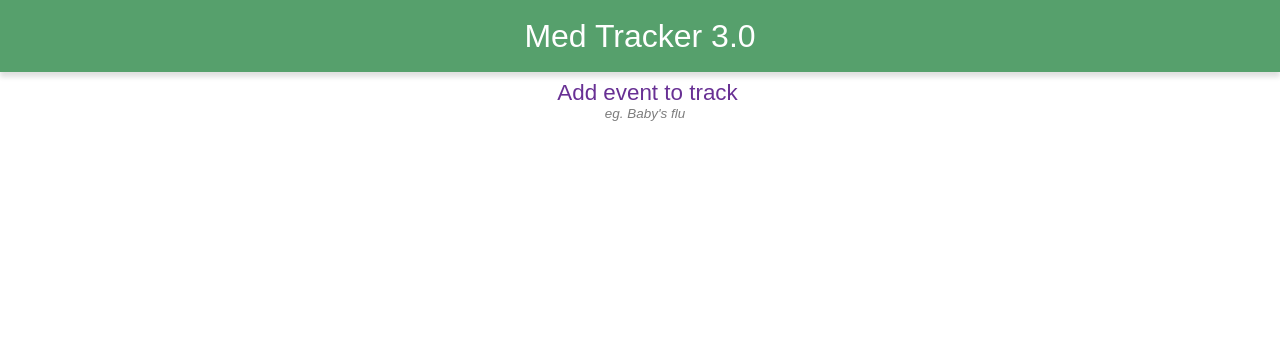
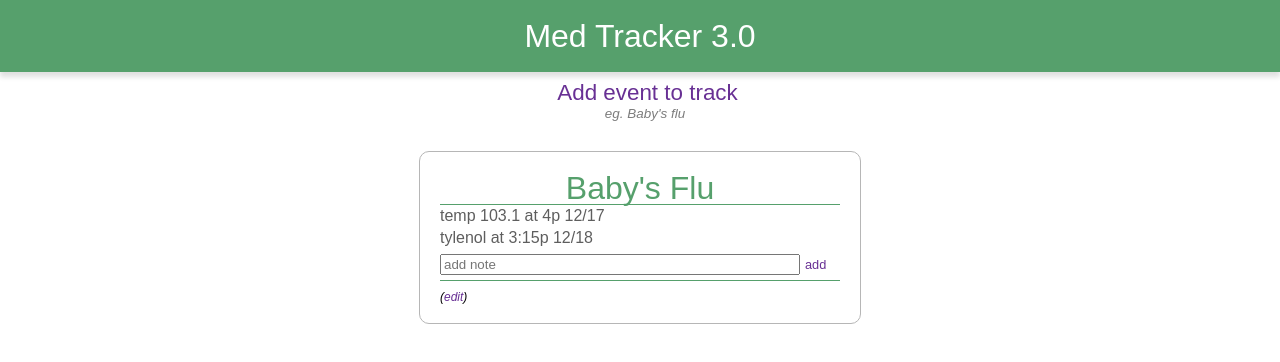
Before and after one commit to craftykate/med-tracker, a React (Create React App) app: page / in a window 1280 px wide. Shown: the top 362 px of the page. Built offline with nearby package versions, Linux system fonts and the light colour scheme.

Commit message:
render illness components

```diff
--- a/src/Components/App/App.js
+++ b/src/Components/App/App.js
@@ -2,6 +2,7 @@ import React, { Component } from 'react';
 import './App.css';
 import { Header } from '../Header/Header';
 import { Sidebar } from '../Sidebar/Sidebar';
+import { IllnessList } from '../IllnessList/IllnessList';
 
 
 class App extends Component {
@@ -47,6 +48,8 @@ class App extends Component {
         <Header />
         <Sidebar
           addIllnessName={this.addIllnessNameHandler}/>
+        <IllnessList
+          illnesses={this.state.illnesses}/>
       </div>
     );
   }
--- /dev/null
+++ b/src/Components/Illness/Illness.css
@@ -0,0 +1,93 @@
+.MedEvent {
+  margin: 0 auto;
+  border: 1px solid #b6b6b6;
+  border-radius: 10px;
+  padding: 20px;
+  margin: 20px auto;
+  max-width: 400px;
+
+}
+
+.MedEvent h1, .MedEvent input.name {
+  text-align: center;
+  color: #56a06c;
+  font-size: 2em;
+  width: 100%;
+  border-bottom: 1px solid #56a06c;
+}
+
+.MedEvent .medRecord {
+  padding: 3px 0;
+  color: #5e5e5e;
+}
+
+.MedEvent input.medRecord {
+  width: 50%;
+}
+
+.MedEvent input.addRecord {
+  display: inline;
+  width: 90%;
+  margin: 5px 0;
+  box-sizing: 0;
+  box-sizing: border-box;
+  webkit-box-sizing: border-box;
+  -moz-box-sizing: border-box;
+}
+
+.MedEvent ul.records a {
+  margin-left: 5px;
+  font-size: .8em;
+}
+
+.MedEvent .editDelete {
+  font-style: italic;
+  padding-top: 10px;
+  border-top: 1px solid #56a06c;
+  font-size: .75em;
+}
+
+.MedEvent .editDelete span {
+  display: block;
+  text-align: center;
+  margin-bottom: 20px;
+}
+
+.MedEvent button {
+  cursor: pointer;
+  text-align: center;
+  margin-right: 10px;
+  padding: 1em;
+  border-radius: 20px;
+  background-color: rgb(104, 48, 148);
+  text-align: center;
+  font-size: 1em;
+  transition: background-color .25s;
+  color: white;
+  outline: none;
+  width: 130px;
+}
+
+.MedEvent button:hover {
+  background-color: rgb(160, 80, 222);
+}
+
+.popup {
+  position: fixed;
+  width: 100%;
+  height: 100%;
+  top: 0;
+  left: 0;
+  right: 0;
+  bottom: 0;
+  margin: auto;
+  background-color: rgba(0,0,0, 0.5);
+}
+.popup_inner {
+  position: absolute;
+  left: 25%;
+  right: 25%;
+  top: 80px;
+  margin: auto;
+  background: white;
+}
--- /dev/null
+++ b/src/Components/Illness/Illness.js
@@ -0,0 +1,16 @@
+import React, { Component } from 'react';
+import './Illness.css';
+import { IllnessDisplay } from '../IllnessDisplay/IllnessDisplay';
+
+
+export class Illness extends Component {
+
+  render() {
+    return (
+      <div>
+        <IllnessDisplay
+          illness={this.props.illness}/>
+      </div>
+    );
+  }
+}
--- /dev/null
+++ b/src/Components/IllnessDisplay/IllnessDisplay.js
@@ -0,0 +1,61 @@
+import React, { Component } from 'react';
+import './IllnessDisplay.css';
+
+
+export class IllnessDisplay extends Component {
+  state = {
+    tempNewRecord: ''
+  }
+
+  // make date readable
+  formatDate = (date) => {
+    const hour = ((date.getHours() + 11) % 12 + 1);
+    let minutes = date.getMinutes();
+    minutes = minutes === 0 ? '' : `:${minutes}`;
+    const ampm = date.getHours() < 12 ? 'a' : 'p';
+    const timeFormatted = `${hour}${minutes}${ampm}`;
+
+    const month = date.getMonth() + 1;
+    const day = date.getDate();
+
+    let dateString = `${timeFormatted} ${month}/${day}`;
+    return dateString;
+  }
+
+  // render list of records
+  renderRecords = () => {
+    let recordList;
+    if (this.props.illness.records) {
+      recordList = this.props.illness.records.map(record => {
+        return (
+          <li className="medRecord" key={record.id}>
+            {record.info} at {this.formatDate(record.date)}
+          </li>
+        )
+      })
+    }
+    return recordList;
+  }
+
+  render() {
+    return (
+      <div className="MedEvent">
+        <h1>{this.props.illness.name}</h1>
+        <ul className="records">
+          {this.renderRecords()}
+          <li>
+            <input
+              className="addRecord"
+              value={this.state.tempNewRecord}
+              placeholder="add note"
+            />
+            <a>add</a>
+          </li>
+        </ul>
+        <div className="editDelete">
+          (<a>edit</a>)
+        </div>
+      </div>
+    );
+  }
+}
--- /dev/null
+++ b/src/Components/IllnessList/IllnessList.js
@@ -0,0 +1,43 @@
+import React, { Component } from 'react';
+import './IllnessList.css';
+import { Illness } from '../Illness/Illness';
+
+
+export class IllnessList extends Component {
+  // sorts illnesses by the object's name
+  // This will make sure illnesses that start with the same name will be grouped together
+  sortIllnesses = (illnesses) => {
+    return illnesses.sort(function(a, b) {
+      const nameA = a.name.toUpperCase(); // ignore upper and lowercase
+      const nameB = b.name.toUpperCase(); // ignore upper and lowercase
+      if (nameA < nameB) {
+        return -1;
+      }
+      if (nameA > nameB) {
+        return 1;
+      }
+      // names must be equal
+      return 0;
+    });
+  }
+
+  // get list of illnesses, sort them, render Illness Components
+  renderIllnesses = () => {
+    let illnesses = [...this.props.illnesses];
+    illnesses = this.sortIllnesses(illnesses);
+    return illnesses.map(illness =>
+      <Illness
+        key={illness.id}
+        illness={illness}
+      />
+    )
+  }
+
+  render() {
+    return (
+      <div className="MedEventList">
+        {this.renderIllnesses()}
+      </div>
+    );
+  }
+}
```
Also changed, not shown: src/Components/IllnessDisplay/IllnessDisplay.css (added), src/Components/IllnessList/IllnessList.css (added).
